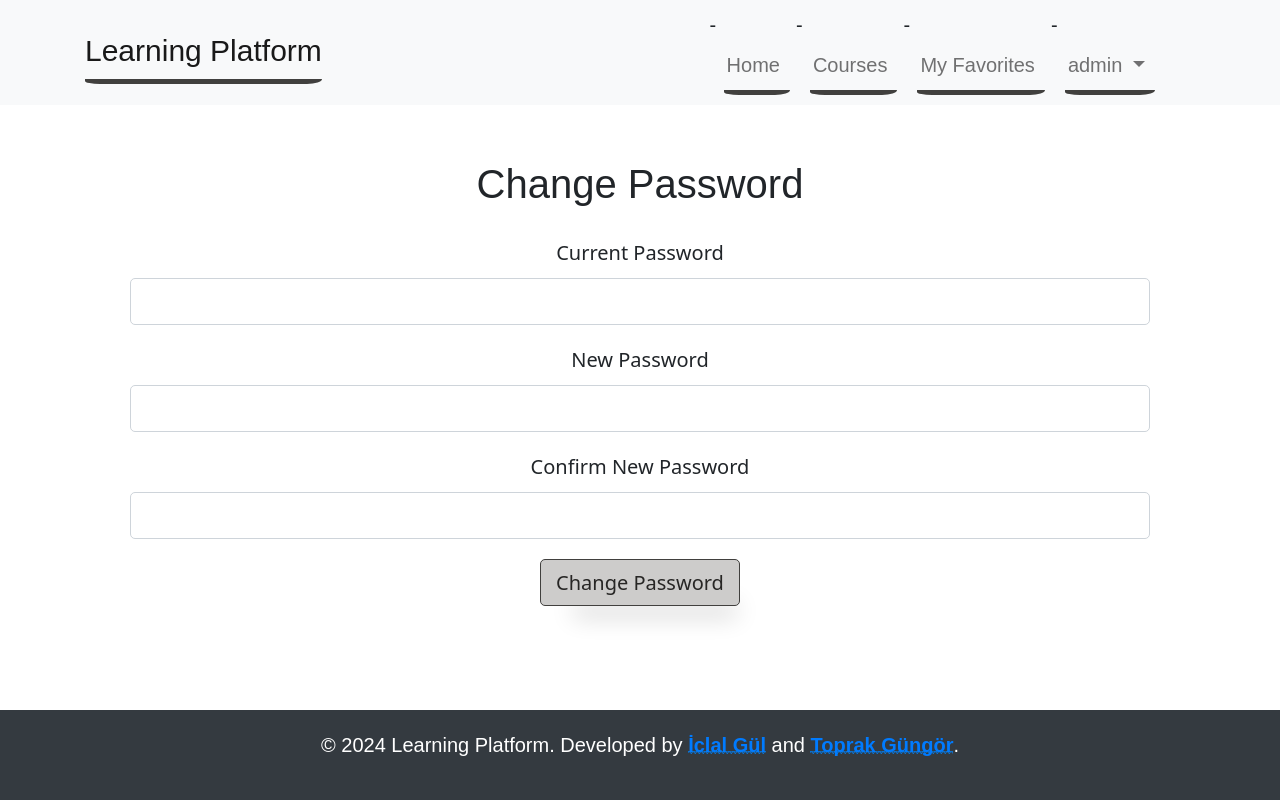
After one commit to b2210356037/learning_platform, a Django app: page /accounts/change_password/ in a window 1280 px wide. The commit adds this page. Run offline with Django 5.2, Linux system fonts and the light colour scheme; a user stored in the database is signed in; some libraries are stand-ins or nearby versions; some web fonts are replaced.

Commit message:
password change funcs added, navbar updated

```diff
--- a/learning_platform/accounts/urls.py
+++ b/learning_platform/accounts/urls.py
@@ -13,4 +13,5 @@ urlpatterns = [
         form_class=CustomUserCreationForm,
         success_url=reverse_lazy('course_list')  # Add this line
     ), name='register'),
+    path('change_password/', views.change_password, name='change_password'),
 ]
--- a/learning_platform/accounts/views.py
+++ b/learning_platform/accounts/views.py
@@ -1,7 +1,11 @@
 from django.shortcuts import render, redirect
-from django.contrib.auth import authenticate, login, logout
+from django.contrib.auth import authenticate, login, logout, update_session_auth_hash
 from .forms import CustomUserCreationForm
 from django.contrib.auth import get_user_model
+from django.shortcuts import render, redirect
+from django.contrib import messages
+from django.contrib.auth.decorators import login_required
+from django.contrib.auth.forms import PasswordChangeForm
 
 User = get_user_model()
 
@@ -34,3 +38,19 @@ def register_view(request):
     else:
         form = CustomUserCreationForm()
     return render(request, 'accounts/register.html', {'form': form})
+
+
+@login_required
+def change_password(request):
+    if request.method == 'POST':
+        form = PasswordChangeForm(request.user, request.POST)
+        if form.is_valid():
+            user = form.save()
+            update_session_auth_hash(request, user)
+            messages.success(request, 'Your password was successfully updated!')
+            return redirect('change_password')
+        else:
+            messages.error(request, 'Please correct the error below.')
+    else:
+        form = PasswordChangeForm(request.user)
+    return render(request, 'accounts/change_password.html', {'form': form})
--- /dev/null
+++ b/learning_platform/templates/accounts/change_password.html
@@ -0,0 +1,23 @@
+{% extends 'base.html' %}
+
+{% block content %}
+<div class="container">
+    <h2 class="mb-4">Change Password</h2>
+    <form method="post">
+        {% csrf_token %}
+        <div class="mb-3">
+            <label for="old_password" class="form-label">Current Password</label>
+            <input type="password" class="form-control" id="old_password" name="old_password" required>
+        </div>
+        <div class="mb-3">
+            <label for="new_password1" class="form-label">New Password</label>
+            <input type="password" class="form-control" id="new_password1" name="new_password1" required>
+        </div>
+        <div class="mb-3">
+            <label for="new_password2" class="form-label">Confirm New Password</label>
+            <input type="password" class="form-control" id="new_password2" name="new_password2" required>
+        </div>
+        <button type="submit" class="btn btn-primary">Change Password</button>
+    </form>
+</div>
+{% endblock %}
--- a/learning_platform/templates/base.html
+++ b/learning_platform/templates/base.html
@@ -1,6 +1,9 @@
 <!DOCTYPE html>
 {% load static %}
 <html lang="en">
+
+<script src="https://cdn.jsdelivr.net/npm/bootstrap@5.1.3/dist/js/bootstrap.bundle.min.js"></script>
+
 
 {% block extra_head %}
     <link rel="stylesheet" href="https://cdn.plyr.io/3.6.8/plyr.css" />
@@ -86,8 +89,15 @@
                     <li class="nav-item">
                         <a class="nav-link" href="{% url 'favorite_courses' %}">My Favorites</a>
                     </li>
-                    <li class="nav-item">
-                        <a class="nav-link" href="{% url 'logout' %}">Logout</a>
+                    <li class="nav-item dropdown">
+                        <a class="nav-link dropdown-toggle" href="#" id="navbarDropdown" role="button" data-bs-toggle="dropdown" aria-expanded="false">
+                            {{ user.username }}
+                        </a>
+                        <ul class="dropdown-menu" aria-labelledby="navbarDropdown">
+                            <li><a class="dropdown-item" href="{% url 'change_password' %}">Change Password</a></li>
+                            <li><hr class="dropdown-divider"></li>
+                            <li><a class="dropdown-item" href="{% url 'logout' %}">Logout</a></li>
+                        </ul>
                     </li>
                     {% else %}
                     <li class="nav-item">
@@ -101,6 +111,8 @@
             </div>
         </div>
     </nav>
+
+
 
     <main class="container">
         <div class="starter-template">
@@ -123,6 +135,7 @@
             <a href="https://tr.linkedin.com/in/toprak-gungor" target="_blank" rel="noopener noreferrer"><strong>Toprak Güngör</strong></a>.
         </p>
     </footer>
+    <script src="https://cdn.jsdelivr.net/npm/bootstrap@5.1.3/dist/js/bootstrap.bundle.min.js"></script>
 
     <script src="https://cdn.jsdelivr.net/npm/bootstrap@5.1.3/dist/js/bootstrap.bundle.min.js"></script>
 </body>
```
Also changed, not shown: 1 other file.
